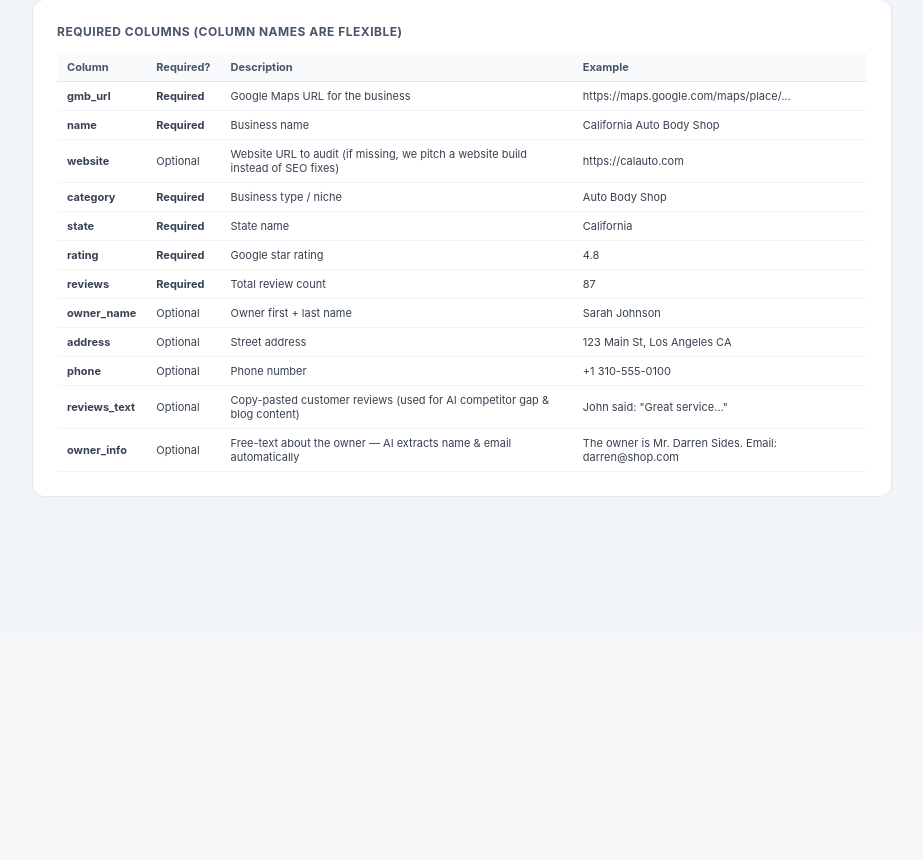
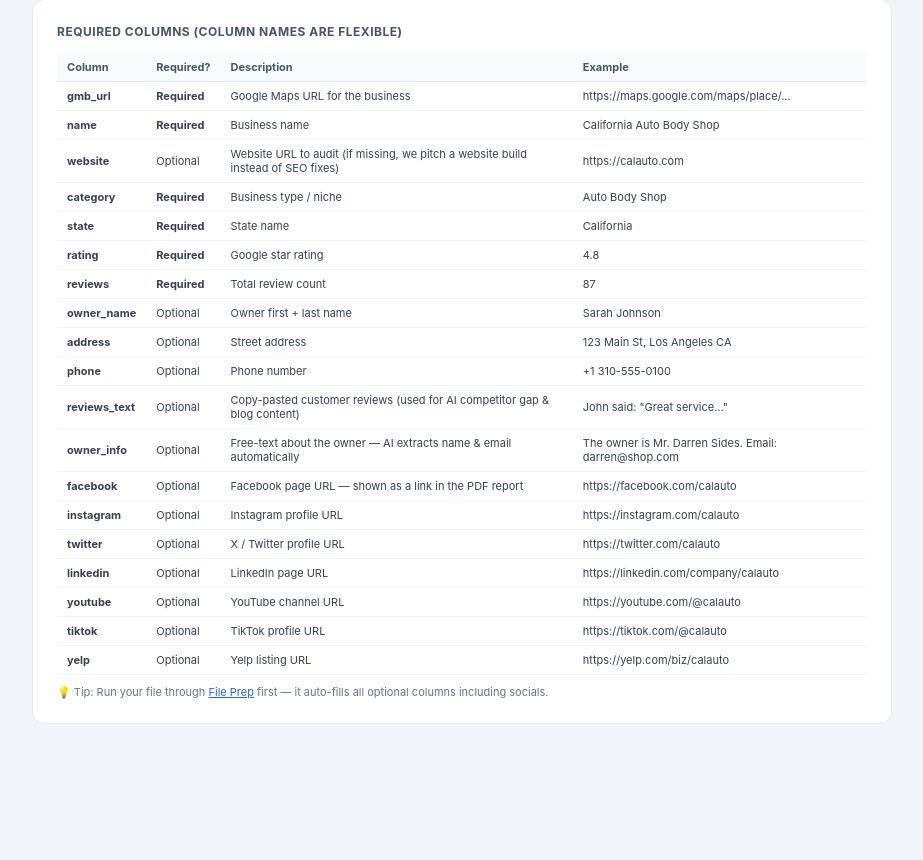
Before and after one commit to biddrupmallick/seo-audit-pro, a FastAPI app: page /upload in a window 1280 px wide. Shown: the part 450-1310 px from the top of the page, without its empty margins (178-1101 px from the left). Before the commit the page ends 947 px from the top, so only its background shows below. Run offline with FastAPI, Linux system fonts and the light colour scheme.

Commit message:
Add social media columns to Niche Upload reference table
Lists facebook/instagram/twitter/linkedin/youtube/tiktok/yelp as optional
columns — used in the new 8-page niche PDF report for [View Profile] links.
Added a tip pointing users to File Prep which auto-fills these columns.

Co-Authored-By: Claude Sonnet 4.6 <noreply@anthropic.com>

```diff
--- a/templates/upload.html
+++ b/templates/upload.html
@@ -163,8 +163,16 @@
           <tr><td><strong>phone</strong></td><td class="opt">Optional</td><td>Phone number</td><td>+1 310-555-0100</td></tr>
           <tr><td><strong>reviews_text</strong></td><td class="opt">Optional</td><td>Copy-pasted customer reviews (used for AI competitor gap &amp; blog content)</td><td>John said: "Great service…"</td></tr>
           <tr><td><strong>owner_info</strong></td><td class="opt">Optional</td><td>Free-text about the owner — AI extracts name &amp; email automatically</td><td>The owner is Mr. Darren Sides. Email: darren@shop.com</td></tr>
+          <tr><td><strong>facebook</strong></td><td class="opt">Optional</td><td>Facebook page URL — shown as a link in the PDF report</td><td>https://facebook.com/calauto</td></tr>
+          <tr><td><strong>instagram</strong></td><td class="opt">Optional</td><td>Instagram profile URL</td><td>https://instagram.com/calauto</td></tr>
+          <tr><td><strong>twitter</strong></td><td class="opt">Optional</td><td>X / Twitter profile URL</td><td>https://twitter.com/calauto</td></tr>
+          <tr><td><strong>linkedin</strong></td><td class="opt">Optional</td><td>LinkedIn page URL</td><td>https://linkedin.com/company/calauto</td></tr>
+          <tr><td><strong>youtube</strong></td><td class="opt">Optional</td><td>YouTube channel URL</td><td>https://youtube.com/@calauto</td></tr>
+          <tr><td><strong>tiktok</strong></td><td class="opt">Optional</td><td>TikTok profile URL</td><td>https://tiktok.com/@calauto</td></tr>
+          <tr><td><strong>yelp</strong></td><td class="opt">Optional</td><td>Yelp listing URL</td><td>https://yelp.com/biz/calauto</td></tr>
         </tbody>
       </table>
+      <p style="margin-top:10px;font-size:11px;color:#64748b;">💡 Tip: Run your file through <a href="/file-prep" style="color:#2563eb;">File Prep</a> first — it auto-fills all optional columns including socials.</p>
     </div>
   </div>
 
```
